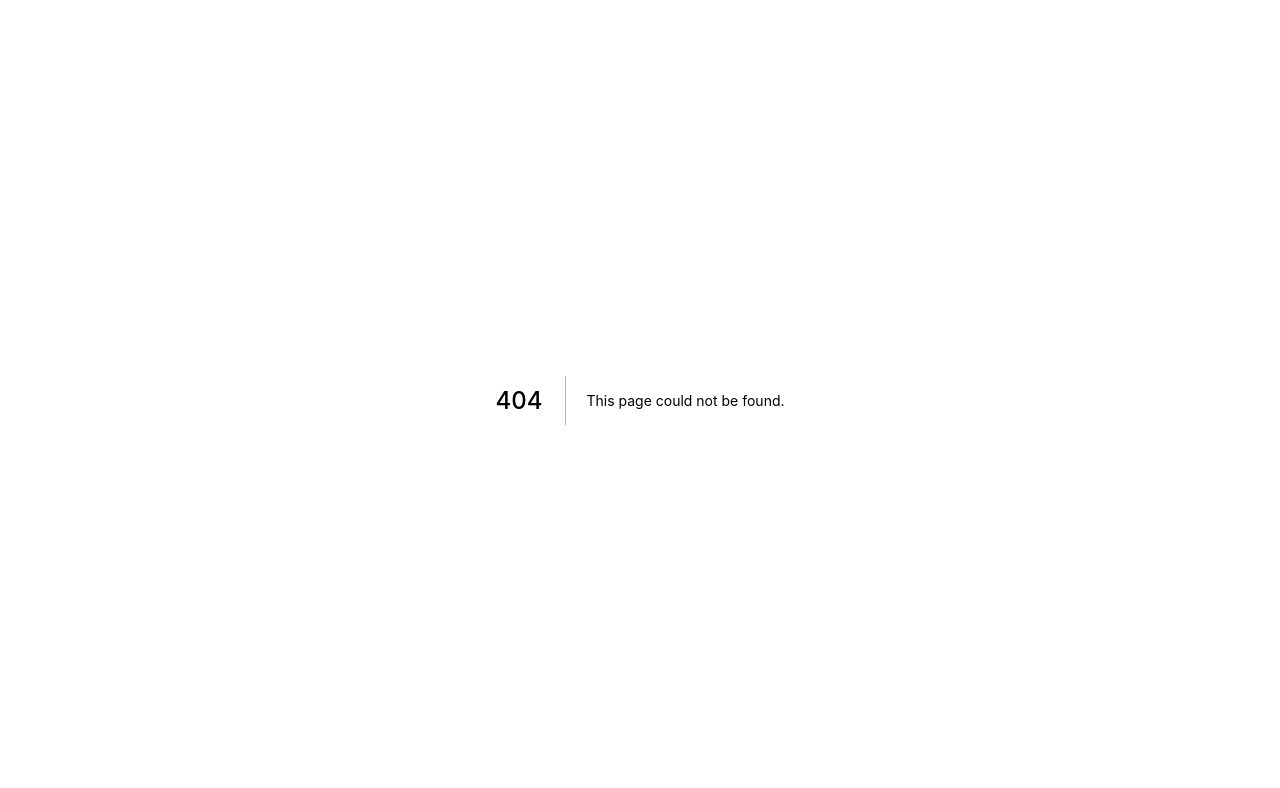
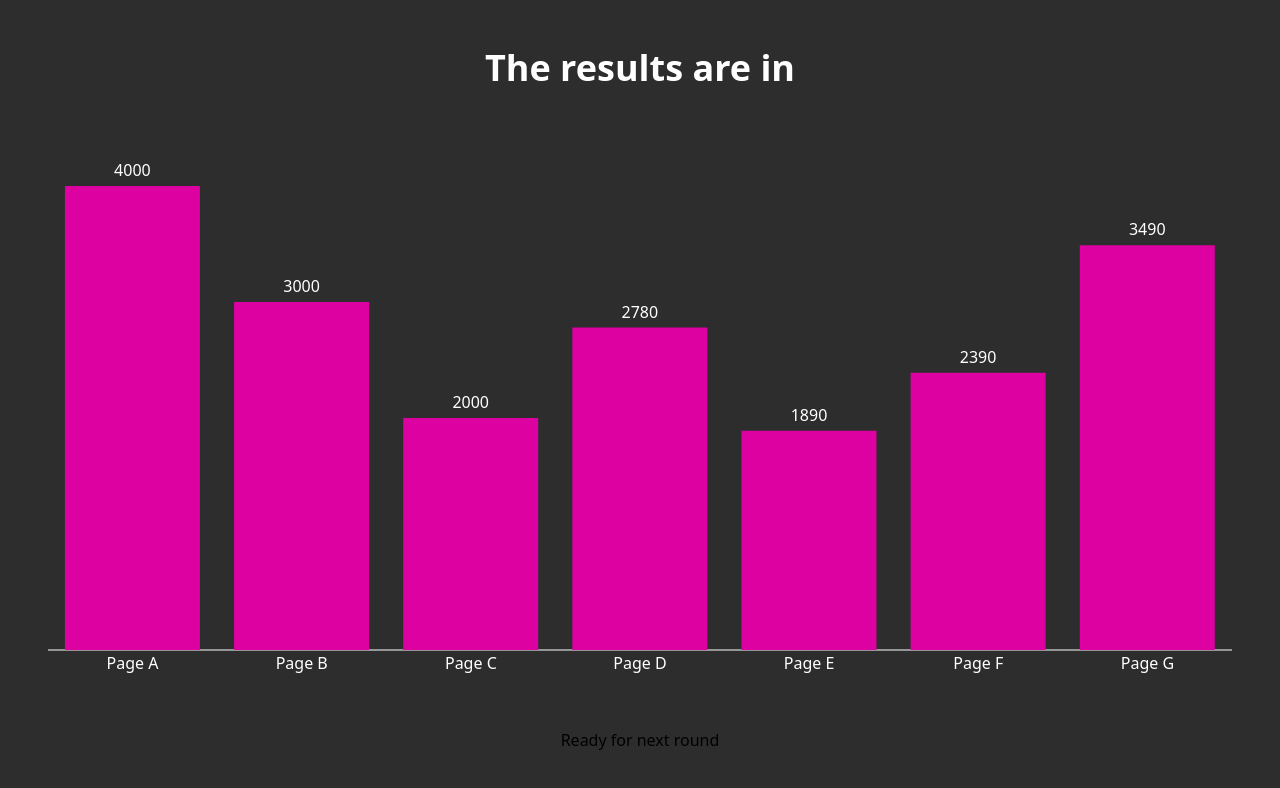
Before and after one commit to futu-sto-tech/gif-me-an-answer-client, a Next.js app: page /result in a window 1280 px wide. Before the commit this address had no page. Shown: the top 788 px of the page. Built offline with nearby package versions, Linux system fonts and the light colour scheme.

Commit message:
Add basic result screen

```diff
--- a/package.json
+++ b/package.json
@@ -17,11 +17,13 @@
     "next": "^10.0.3",
     "react": "^17.0.1",
     "react-dom": "^17.0.1",
+    "recharts": "^1.8.5",
     "styled-components": "^5.2.1"
   },
   "devDependencies": {
     "@types/node": "^14.14.12",
     "@types/react": "^17.0.0",
+    "@types/recharts": "^1.8.18",
     "@types/styled-components": "^5.1.5",
     "@typescript-eslint/eslint-plugin": "^4.9.1",
     "@typescript-eslint/parser": "^4.9.1",
--- /dev/null
+++ b/src/components/ResultChart.tsx
@@ -0,0 +1,54 @@
+import React from 'react';
+import { Bar, BarChart, CartesianGrid, LabelList, ResponsiveContainer, XAxis } from 'recharts';
+
+// interface IBarChartProps {
+//   gameState: Game;
+// }
+
+const DATA = [
+  {
+    'name': 'Page A',
+    'value': 4000,
+  },
+  {
+    'name': 'Page B',
+    'value': 3000,
+  },
+  {
+    'name': 'Page C',
+    'value': 2000,
+  },
+  {
+    'name': 'Page D',
+    'value': 2780,
+  },
+  {
+    'name': 'Page E',
+    'value': 1890,
+  },
+  {
+    'name': 'Page F',
+    'value': 2390,
+  },
+  {
+    'name': 'Page G',
+    'value': 3490,
+  },
+];
+
+const ResultChart: React.FC = () => {
+  return (
+    <ResponsiveContainer>
+      <BarChart data={DATA} margin={{ top: 50 }}>
+        <CartesianGrid vertical={false} horizontal={false} />
+        <XAxis dataKey="name" tickLine={false} stroke="white" />
+
+        <Bar dataKey="value" fill="#DD01A1">
+          <LabelList dataKey="value" position="top" offset={10} className="fill-current text-white" />
+        </Bar>
+      </BarChart>
+    </ResponsiveContainer>
+  );
+};
+
+export default ResultChart;
--- /dev/null
+++ b/src/pages/result/index.tsx
@@ -0,0 +1,7 @@
+import FinalResultsScreen from '../../screens/final-results';
+
+const ResultPage: React.FC = () => {
+  return <FinalResultsScreen />;
+};
+
+export default ResultPage;
--- /dev/null
+++ b/src/screens/final-results.tsx
@@ -0,0 +1,26 @@
+import ResultChart from 'components/ResultChart';
+import { useState } from 'react';
+import { Game, Player } from 'types';
+
+interface IFinalResultsScreenProps {
+  game: Game;
+  player: Player;
+}
+
+const FinalResultsScreen: React.FC<IFinalResultsScreenProps> = () => {
+  const handleSubmit = () => {
+    console.log('clicked ready for next round');
+  };
+
+  return (
+    <div className="flex flex-col items-center p-12 space-y-12 h-screen">
+      <h1 className="text-4xl font-bold text-white">The results are in</h1>
+      <ResultChart />
+      <form className="space-y-12" onSubmit={handleSubmit}>
+        <button type="submit">Ready for next round</button>
+      </form>
+    </div>
+  );
+};
+
+export default FinalResultsScreen;
```
Also changed, not shown: 2 other files (tests, documents, lock files or other folders).
